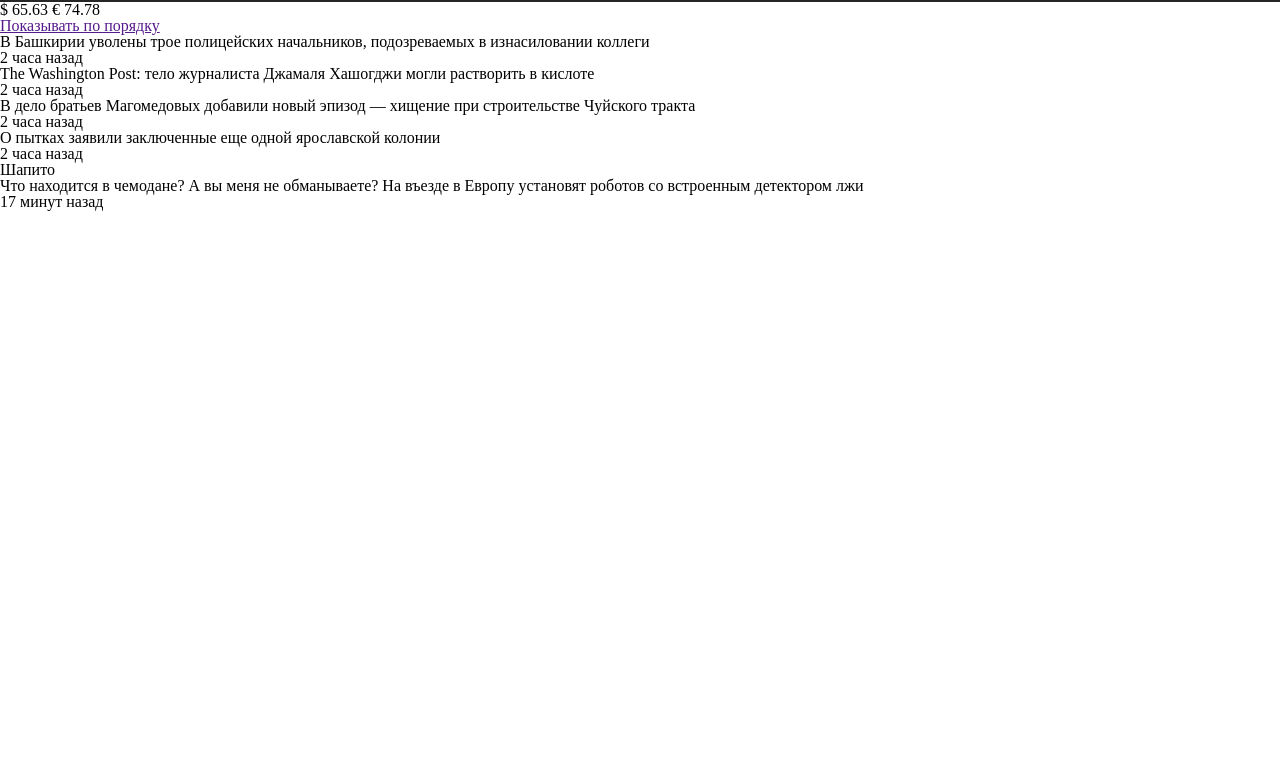
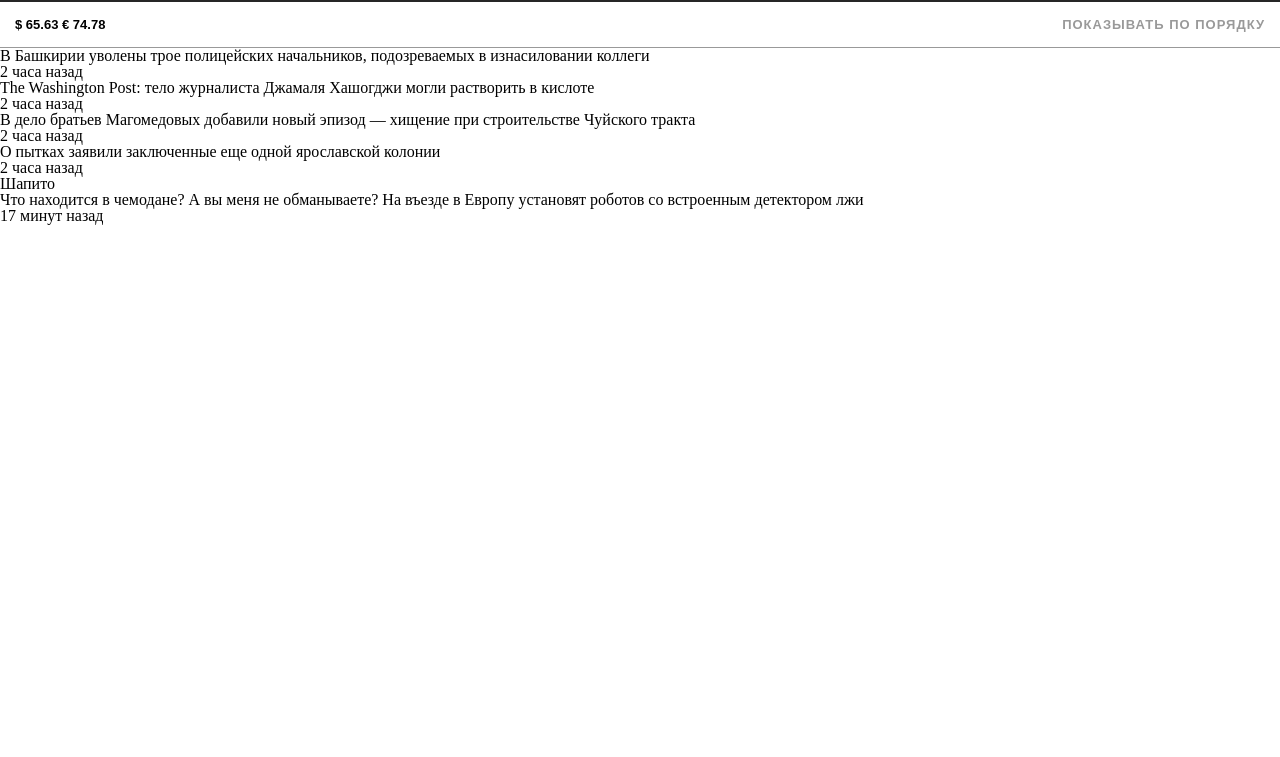
Before and after one commit to evgeny-matveev/HSE-DPO-meduza, a plain HTML site: page index.html in a window 1280 px wide. Shown: the part 43-800 px from the top of the page. Drawn offline with Linux system fonts and the light colour scheme.

Commit message:
Добавили стили для .info-panel

```diff
--- a/styles/style.css
+++ b/styles/style.css
@@ -46,3 +46,36 @@ nav ul li {
 nav ul:last-of-type {
   align-items: center;
 }
+
+.info-panel {
+  display: flex;
+
+  height: 45px;
+  padding: 0 15px;
+
+  color: #000;
+  border-bottom: 1px solid #999;
+  background-color: #fff;
+
+  font-family: Arial;
+  font-size: 13px;
+  font-weight: bold;
+
+  justify-content: space-between;
+  align-items: center;
+}
+
+.info-panel a {
+  text-decoration: none;
+  letter-spacing: 1px;
+  text-transform: uppercase;
+
+  color: #999;
+}
+
+
+
+
+
+
+.temp {}
```
